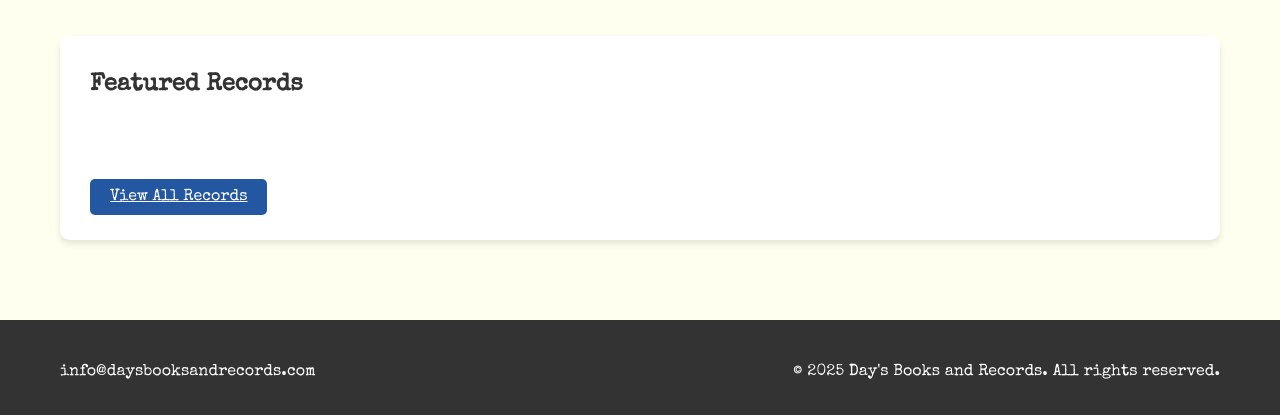
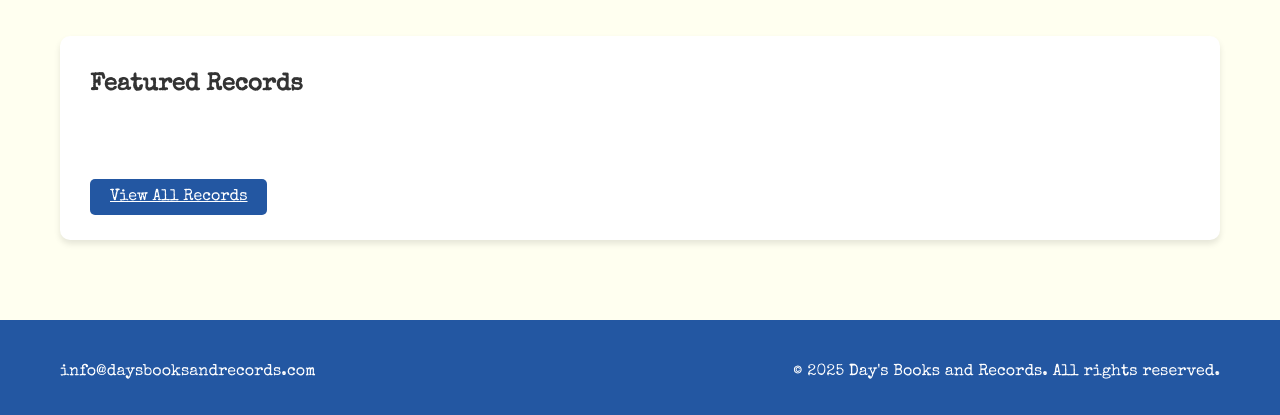
Before and after one commit to salty-ivy/daysbookandrecords, a Django app: template daysbookandrecords/home/templates/home/home_page.html in a window 1280 px wide. Shown: the part 647-1062 px from the top of the page. Run offline with Django 5.2, Linux system fonts and the light colour scheme; the template is opened without the code that fills it, so the values that code supplies are empty; parts of the project's set-up code (start-up, migrations or seed data) failed here and were passed over.

Commit message:
Changed footer color

```diff
--- a/daysbookandrecords/daysbookandrecords/templates/base.html
+++ b/daysbookandrecords/daysbookandrecords/templates/base.html
@@ -242,7 +242,7 @@
 
         /* Footer */
         footer {
-            background-color: #333;
+            background-color: #2357a2;
             color: white;
             text-align: center;
             padding: 20px 0;
```
